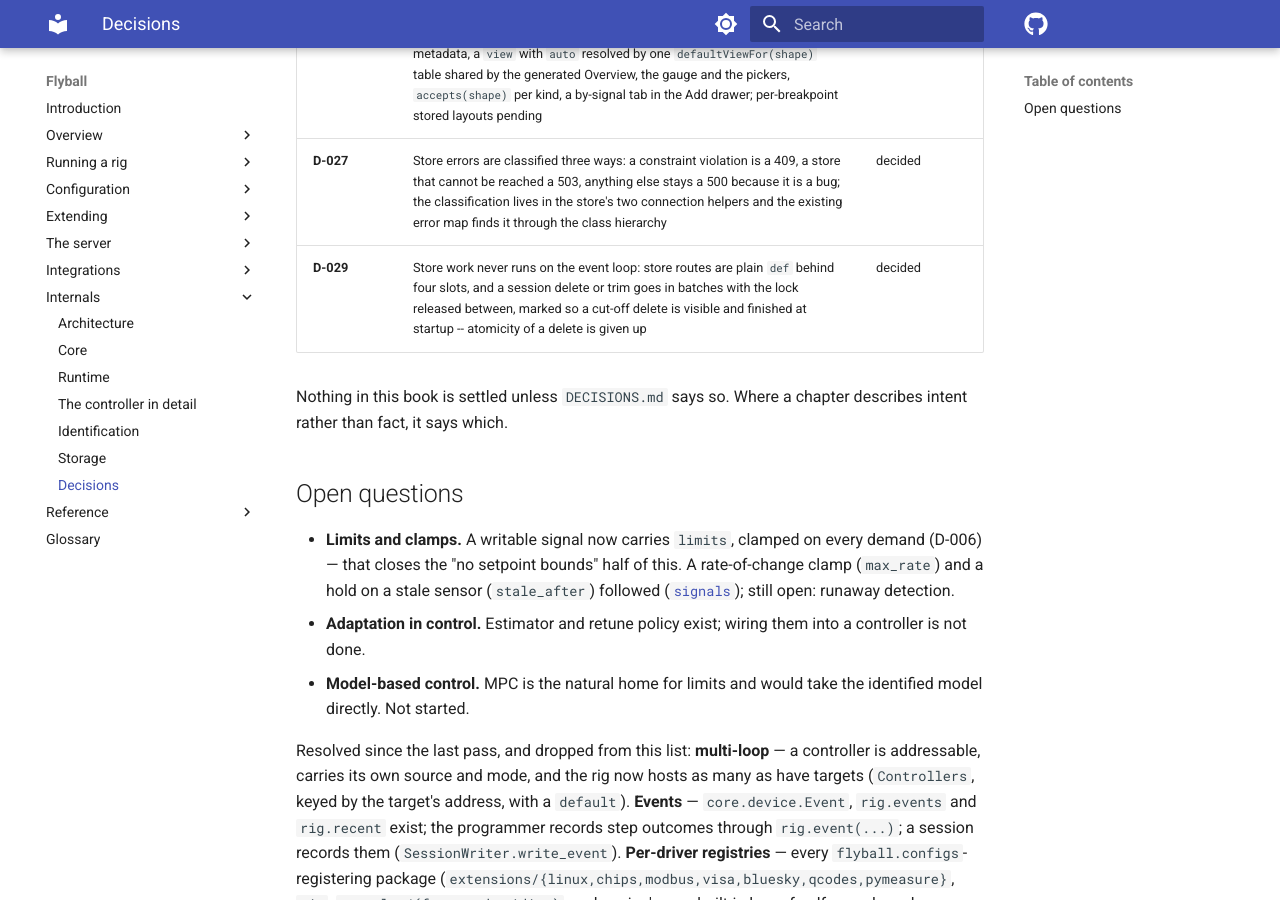
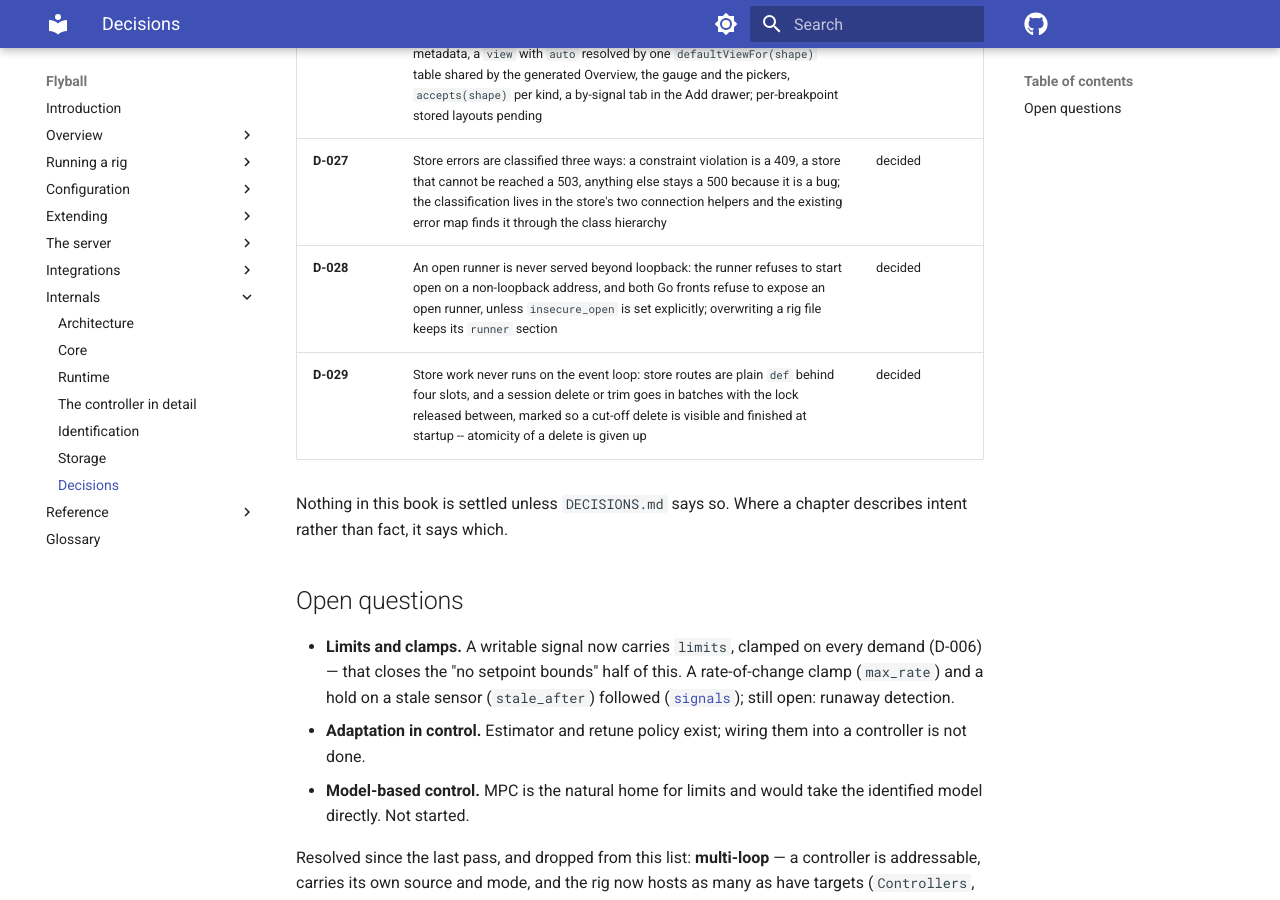
Before and after one commit to bengineer42/flyball, an MkDocs documentation site: the page built from book/src/6-internals/decisions.md, in a window 1280 px wide and 900 px high, scrolled down 1911 px. Built offline with MkDocs 1.6.1 and Material for MkDocs 9.7.7, drawn with Linux system fonts in a browser that asks for light colours; comment, search, counter and statistics services are not loaded; the version menu is left out.

Commit message:
docs: D-028 in the decisions index -- an open runner stays on loopback
Co-Authored-By: Claude Opus 5.5 (1M context) <noreply@anthropic.com>
Signed-off-by: Bengineer <158306087+bengineer42@users.noreply.github.com>

```diff
--- a/book/src/6-internals/decisions.md
+++ b/book/src/6-internals/decisions.md
@@ -19,6 +19,7 @@ are in `DECISIONS.md` at the repository root; this is the index.
 | **D-014** | Engine restructure: `core/` split into `foundation/{device,time,router,config,quantities}/`; six implicit global registries (`Config.registry`, `ControlLaws`, `Feedforwards`, `SetPointGenerators`, and `sequencing.command.Commands`) replaced by an explicit `Catalog`/`Config`/`Instance` system in `model/`, now wired into the real build path (`flyball-runner` builds one `Catalogs`, `discover()`s it, and every consumer -- `DeviceEntry.build`, `RigConfig.model_validate`/`model_json_schema`, `/api/drivers`, `/api/drivers/reload`, program-step parsing -- reads from it, not a bare `ClassVar` dict); `rig/`, `library/`, `record/` (renamed from `db/`), `interfaces/` (`server`+`mcp`+`client` grouped), `sequencing/` (renamed from `programmer/`) complete the six-layer reorg | decided |
 | **D-015** | Dashboards: no front-end stack change (the document / kind-registry / schema-form / same-renderer shape is already the one page builders use); widgets gain view × binding × shape -- a shape computed from the signal's metadata, a `view` with `auto` resolved by one `defaultViewFor(shape)` table shared by the generated Overview, the gauge and the pickers, `accepts(shape)` per kind, a by-signal tab in the Add drawer; per-breakpoint stored layouts pending | decided, not yet built |
 | **D-027** | Store errors are classified three ways: a constraint violation is a 409, a store that cannot be reached a 503, anything else stays a 500 because it is a bug; the classification lives in the store's two connection helpers and the existing error map finds it through the class hierarchy | decided |
+| **D-028** | An open runner is never served beyond loopback: the runner refuses to start open on a non-loopback address, and both Go fronts refuse to expose an open runner, unless `insecure_open` is set explicitly; overwriting a rig file keeps its `runner` section | decided |
 | **D-029** | Store work never runs on the event loop: store routes are plain `def` behind four slots, and a session delete or trim goes in batches with the lock released between, marked so a cut-off delete is visible and finished at startup -- atomicity of a delete is given up | decided |
 
 Nothing in this book is settled unless `DECISIONS.md` says so. Where a
```
